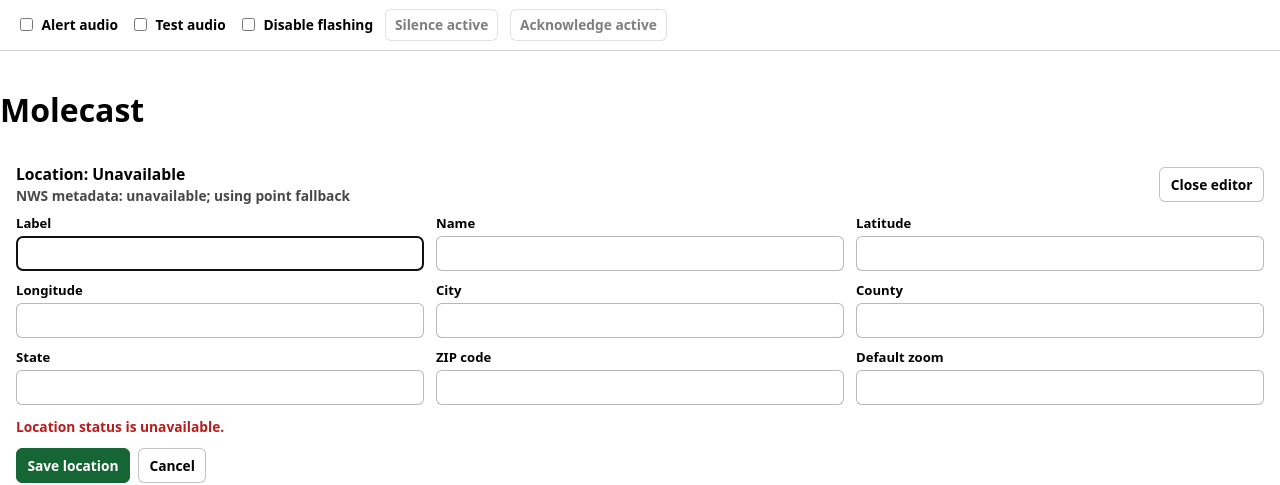
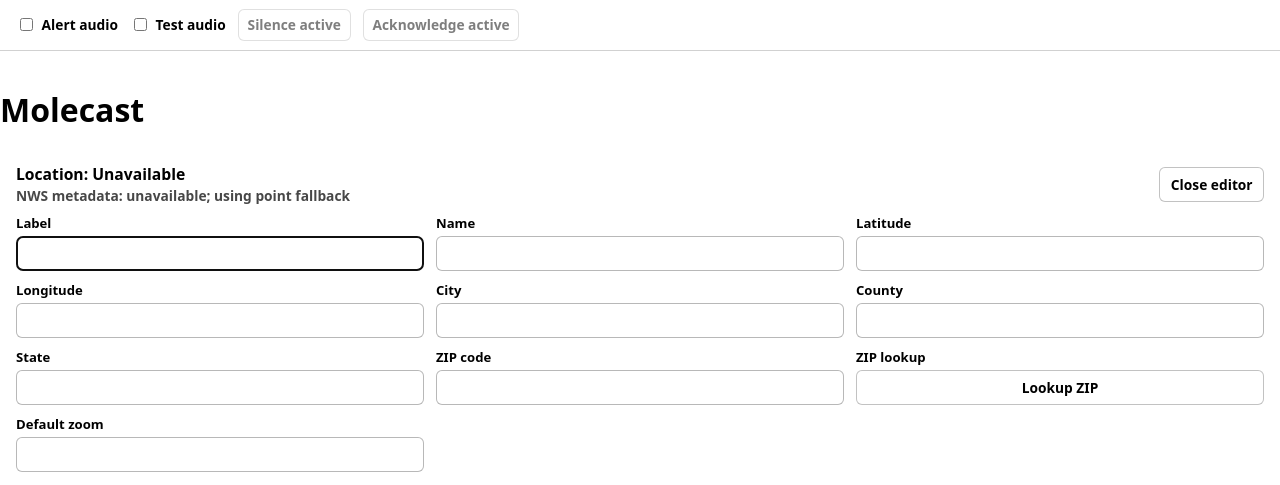
Before and after one commit to Hawcelison/molecast, a Python web app: template backend/app/templates/dashboard.html in a window 1280 px wide, after a click on "Edit location". Shown: the top 485 px of the page. Run offline with Jinja, Linux system fonts and the light colour scheme; the template is opened without the code that fills it: most values are stand-ins (such as "Sample title", 1, 10 or a date in 2020); some libraries are stand-ins or nearby versions.

Commit message:
Add ZIP lookup and remove alert background flashing

```diff
--- a/backend/app/schemas/location.py
+++ b/backend/app/schemas/location.py
@@ -79,3 +79,4 @@ class ZipLookupResponse(BaseModel):
     county: str
     latitude: float
     longitude: float
+    default_zoom: int = Field(default=9, ge=0, le=22)
--- a/backend/app/services/zip_lookup_service.py
+++ b/backend/app/services/zip_lookup_service.py
@@ -23,6 +23,7 @@ class ZipCodeLookupResult(BaseModel):
     county: str
     latitude: float
     longitude: float
+    default_zoom: int = Field(default=9, ge=0, le=22)
 
 
 class ZipCodeProvider(Protocol):
--- a/backend/app/static/css/app.css
+++ b/backend/app/static/css/app.css
@@ -340,6 +340,18 @@ table {
   min-width: 0;
   padding: 0.48rem 0.55rem;
   width: 100%;
+}
+
+.location-editor__lookup {
+  align-content: end;
+  display: grid;
+  gap: 0.25rem;
+}
+
+.location-editor__lookup-label {
+  font-size: 0.82rem;
+  font-weight: 800;
+  line-height: 1.2;
 }
 
 .location-editor__message {
--- a/backend/app/static/js/location-editor.js
+++ b/backend/app/static/js/location-editor.js
@@ -4,6 +4,7 @@
     status: null,
     isOpen: false,
     isSaving: false,
+    isLookingUpZip: false,
   };
 
   const fieldNames = [
@@ -139,6 +140,21 @@
     return { payload };
   }
 
+  function buildZipLocation(lookup) {
+    const label = `${lookup.city}, ${lookup.state} ${lookup.zip_code}`.trim();
+    return {
+      label: label,
+      name: label,
+      city: lookup.city,
+      county: lookup.county,
+      state: lookup.state,
+      zip_code: lookup.zip_code,
+      latitude: lookup.latitude,
+      longitude: lookup.longitude,
+      default_zoom: lookup.default_zoom || 9,
+    };
+  }
+
   async function fetchJson(url, options) {
     const response = await window.fetch(url, options);
     let body = null;
@@ -181,6 +197,42 @@
   async function refreshAlerts() {
     if (window.MOLECAST_APP && typeof window.MOLECAST_APP.refreshAlerts === "function") {
       await window.MOLECAST_APP.refreshAlerts();
+    }
+  }
+
+  async function lookupZipCode() {
+    if (state.isLookingUpZip) {
+      return;
+    }
+
+    const zipField = getField("zip_code");
+    const zipCode = zipField?.value.trim();
+    if (!zipCode) {
+      setMessage("Enter a ZIP code before lookup.", "error");
+      zipField?.focus();
+      return;
+    }
+
+    const lookupButton = getElement("location-zip-lookup");
+    state.isLookingUpZip = true;
+    if (lookupButton) {
+      lookupButton.disabled = true;
+    }
+    setMessage("Looking up ZIP code...", "pending");
+
+    try {
+      const lookup = await fetchJson(`/api/location/lookup/${encodeURIComponent(zipCode)}`);
+      populateForm(buildZipLocation(lookup));
+      setMessage("ZIP lookup populated the editor. Review and save to apply.", "success");
+      getField("label")?.focus();
+    } catch (error) {
+      setMessage(error.message || "ZIP lookup failed.", "error");
+      zipField?.focus();
+    } finally {
+      state.isLookingUpZip = false;
+      if (lookupButton) {
+        lookupButton.disabled = false;
+      }
     }
   }
 
@@ -252,6 +304,7 @@
       populateForm(state.activeLocation);
       setPanelOpen(false);
     });
+    getElement("location-zip-lookup")?.addEventListener("click", lookupZipCode);
     getElement("location-editor-form")?.addEventListener("submit", saveLocation);
   }
 
@@ -271,6 +324,7 @@
 
   window.MOLECAST_LOCATION_EDITOR = {
     refresh: refresh,
+    lookupZipCode: lookupZipCode,
     getActiveLocation: function () {
       return state.activeLocation;
     },
--- a/backend/app/static/js/modules/alert-banners.js
+++ b/backend/app/static/js/modules/alert-banners.js
@@ -293,11 +293,6 @@
     return isAssertiveAlert(alert) || alertPriority(alert) >= HIGH_PRIORITY_THRESHOLD;
   }
 
-  function isSevereOrExtreme(alert) {
-    const severity = getString(alert && alert.severity, "").toLowerCase();
-    return severity === "extreme" || severity === "severe";
-  }
-
   function currentActionAlert(alerts) {
     return alerts.find(function (alert) {
       const id = canonicalId(alert);
@@ -352,19 +347,6 @@
         renderControls(lastRenderedAlerts);
       }
     );
-    const flashingLabel = makeCheckboxControl(
-      "alert-flashing-disabled",
-      "Disable flashing",
-      settings.flashingDisabled,
-      function (checked) {
-        global.MolecastSettingsStore.setFlashingDisabled(checked);
-        if (checked) {
-          global.MolecastAlertFlash.stop();
-        }
-        evaluateFlash(lastRenderedAlerts);
-        renderControls(lastRenderedAlerts);
-      }
-    );
 
     const silenceButton = createElement("button", "alert-control-button", isSilenced ? "Unsilence active" : "Silence active");
     silenceButton.type = "button";
@@ -379,7 +361,6 @@
         global.MolecastSettingsStore.silenceAlert(actionAlertId);
         global.MolecastAlertAudio.stop();
       }
-      evaluateFlash(lastRenderedAlerts);
       renderControls(lastRenderedAlerts);
     });
 
@@ -396,14 +377,12 @@
         global.MolecastSettingsStore.acknowledgeAlert(actionAlertId);
         global.MolecastAlertAudio.stop();
       }
-      evaluateFlash(lastRenderedAlerts);
       renderControls(lastRenderedAlerts);
     });
 
     container.replaceChildren(
       audioLabel,
       testAudioLabel,
-      flashingLabel,
       silenceButton,
       acknowledgeButton
     );
@@ -604,7 +583,6 @@
     renderControls(usableAlerts);
     if (usableAlerts.length === 0) {
       renderEmpty(container);
-      global.MolecastAlertFlash.stop();
       global.MolecastAlertAudio.stop();
       return [];
     }
@@ -643,10 +621,8 @@
       }
     }
 
-    // Read/unread is a tray visibility indicator only. Emergency audio and
-    // flashing stay tied to active alert severity plus explicit acknowledge,
-    // silence, and disable controls.
-    evaluateFlash(usableAlerts);
+    // Read/unread is a tray visibility indicator only. Emergency audio stays
+    // tied to active alert priority plus explicit acknowledge and silence controls.
 
     if (!usableAlerts.some(isHighPriority)) {
       global.MolecastAlertAudio.stop();
@@ -661,28 +637,7 @@
     if (container) {
       renderEmpty(container);
     }
-    global.MolecastAlertFlash.stop();
     global.MolecastAlertAudio.stop();
-  }
-
-  function evaluateFlash(alerts) {
-    const activeFlashAlert = alerts.find(function (alert) {
-      const id = canonicalId(alert);
-      return isSevereOrExtreme(alert) &&
-        !global.MolecastSettingsStore.isAlertAcknowledged(id);
-    });
-
-    if (!activeFlashAlert) {
-      global.MolecastAlertFlash.stop();
-      return;
-    }
-
-    if (global.MolecastSettingsStore.getSettings().flashingDisabled) {
-      global.MolecastAlertFlash.stop();
-      return;
-    }
-
-    global.MolecastAlertFlash.start(alertColor(activeFlashAlert));
   }
 
   global.MolecastAlertBanners = {
--- a/backend/app/static/js/modules/alert-flash.js
+++ b/backend/app/static/js/modules/alert-flash.js
@@ -1,46 +1,8 @@
 (function (global) {
-  let flashInterval = null;
-  let activeColor = "";
+  function stop() {}
 
-  function prefersReducedMotion() {
-    return Boolean(
-      global.MolecastSettingsStore &&
-      global.MolecastSettingsStore.prefersReducedMotion()
-    );
-  }
-
-  function flashingDisabled() {
-    return Boolean(
-      global.MolecastSettingsStore &&
-      global.MolecastSettingsStore.getSettings().flashingDisabled
-    );
-  }
-
-  function start(color) {
-    if (prefersReducedMotion() || flashingDisabled()) {
-      stop();
-      return;
-    }
-    if (flashInterval && activeColor === color) {
-      return;
-    }
+  function start() {
     stop();
-
-    let visible = false;
-    activeColor = color;
-    flashInterval = global.setInterval(function () {
-      document.body.style.backgroundColor = visible ? "" : color;
-      visible = !visible;
-    }, 2000);
-  }
-
-  function stop() {
-    if (flashInterval) {
-      global.clearInterval(flashInterval);
-      flashInterval = null;
-    }
-    document.body.style.backgroundColor = "";
-    activeColor = "";
   }
 
   global.MolecastAlertFlash = {
--- a/backend/app/static/js/modules/settings-store.js
+++ b/backend/app/static/js/modules/settings-store.js
@@ -3,7 +3,7 @@
   const DEFAULT_SETTINGS = Object.freeze({
     alertAudioEnabled: false,
     testAudioEnabled: false,
-    flashingDisabled: false,
+    flashingDisabled: true,
     silencedAlertIds: [],
     acknowledgedAlertIds: [],
     readAlertIds: [],
@@ -31,7 +31,7 @@
     return {
       alertAudioEnabled: Boolean(settings.alertAudioEnabled),
       testAudioEnabled: Boolean(settings.testAudioEnabled),
-      flashingDisabled: Boolean(settings.flashingDisabled),
+      flashingDisabled: true,
       silencedAlertIds: normalizeIdArray(settings.silencedAlertIds),
       acknowledgedAlertIds: normalizeIdArray(settings.acknowledgedAlertIds),
       readAlertIds: normalizeIdArray(settings.readAlertIds).slice(-MAX_READ_ALERT_IDS),
@@ -76,8 +76,8 @@
     return updateSettings({ testAudioEnabled: Boolean(enabled) });
   }
 
-  function setFlashingDisabled(disabled) {
-    return updateSettings({ flashingDisabled: Boolean(disabled) });
+  function setFlashingDisabled(_disabled) {
+    return updateSettings({ flashingDisabled: true });
   }
 
   function hasId(collectionName, alertId) {
--- a/backend/app/templates/base.html
+++ b/backend/app/templates/base.html
@@ -6,7 +6,7 @@
     <title>Molecast</title>
     <link rel="icon" href="data:,">
     <link href="https://api.mapbox.com/mapbox-gl-js/v3.10.0/mapbox-gl.css" rel="stylesheet">
-    <link rel="stylesheet" href="/static/css/app.css?v=desktop-alert-tray-20260429">
+    <link rel="stylesheet" href="/static/css/app.css?v=app-20260501b">
     <script src="https://unpkg.com/htmx.org@1.9.12" defer></script>
     <script src="https://api.mapbox.com/mapbox-gl-js/v3.10.0/mapbox-gl.js" defer></script>
     {% block frontend_config %}{% endblock %}
--- a/backend/app/templates/dashboard.html
+++ b/backend/app/templates/dashboard.html
@@ -7,13 +7,12 @@
 {% endblock %}
 
 {% block page_scripts %}
-<script src="/static/js/modules/settings-store.js" defer></script>
-<script src="/static/js/modules/alerts-api.js" defer></script>
-<script src="/static/js/modules/alert-icons.js" defer></script>
-<script src="/static/js/modules/alert-flash.js" defer></script>
-<script src="/static/js/modules/alert-audio.js" defer></script>
-<script src="/static/js/modules/alert-banners.js?v=desktop-alert-tray-20260429" defer></script>
-<script src="/static/js/location-editor.js?v=active-location-editor-v1" defer></script>
+<script src="/static/js/modules/settings-store.js?v=alert-ui-20260501b" defer></script>
+<script src="/static/js/modules/alerts-api.js?v=alert-ui-20260501b" defer></script>
+<script src="/static/js/modules/alert-icons.js?v=alert-ui-20260501b" defer></script>
+<script src="/static/js/modules/alert-audio.js?v=alert-ui-20260501b" defer></script>
+<script src="/static/js/modules/alert-banners.js?v=alert-ui-20260501b" defer></script>
+<script src="/static/js/location-editor.js?v=zip-lookup-20260501b" defer></script>
 {% endblock %}
 
 {% block content %}
@@ -70,6 +69,10 @@
             ZIP code
             <input id="location-zip-code" name="zip_code" type="text" inputmode="numeric" maxlength="10" autocomplete="postal-code">
           </label>
+          <div class="location-editor__lookup">
+            <span class="location-editor__lookup-label">ZIP lookup</span>
+            <button id="location-zip-lookup" class="location-panel__button" type="button">Lookup ZIP</button>
+          </div>
           <label>
             Default zoom
             <input id="location-default-zoom" name="default_zoom" type="number" step="1" min="3" max="14" required>
--- a/backend/app/templates/test_alerts.html
+++ b/backend/app/templates/test_alerts.html
@@ -7,7 +7,7 @@
 {% endblock %}
 
 {% block page_scripts %}
-<script src="/static/js/test-alerts.js" defer></script>
+<script src="/static/js/test-alerts.js?v=test-editor-20260501b" defer></script>
 {% endblock %}
 
 {% block content %}
```
Also changed, not shown: backend/app/alerts/data/nws_hazards.json (+0 -22 lines), backend/app/data/zip_codes.json (+11 -1 lines), tests/manual/alert-banner-modules.md (+6 -6 lines), tests/unit/test_location_core.py (+27 -0 lines).
